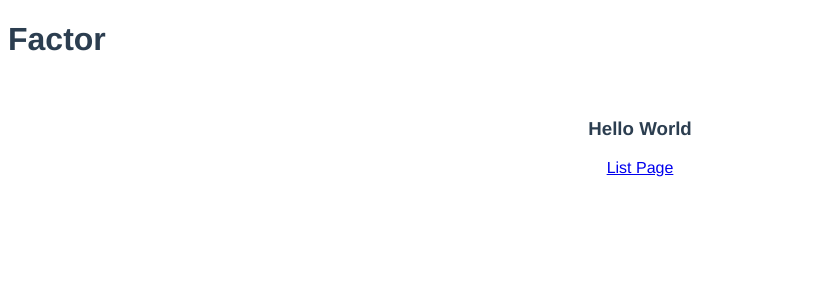
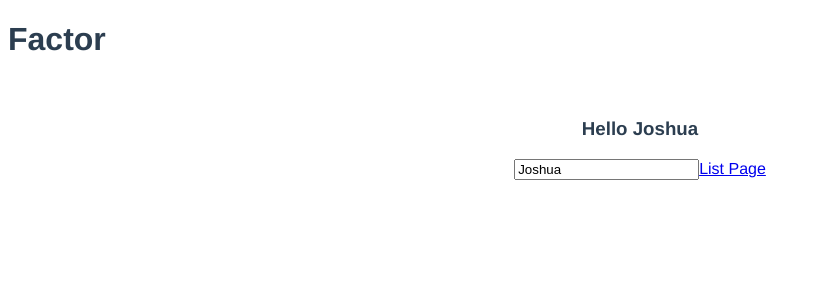
Before and after one commit to joshuajamesclark/factor-scaffold, a Vue app: page / in a window 1280 px wide. Shown: the top 300 px of the page, without its empty margins (0-819 px from the left). Built offline with nearby package versions, Linux system fonts and the light colour scheme.

Commit message:
successful data bind

```diff
--- a/src/components/HelloWorld.vue
+++ b/src/components/HelloWorld.vue
@@ -1,13 +1,17 @@
 <template>
   <div class="hello">
-    <h3>Hello World</h3>
+    <h3>Hello {{personName}}</h3>
+    <input v-model="personName">
     <router-link to="/list">List Page</router-link>
   </div>
 </template>
 
 <script>
 export default {
-  name: "HelloWorld"
+  name: "HelloWorld",
+  data: () => ({
+    personName: "Joshua"
+  })
 };
 </script>
 
```
